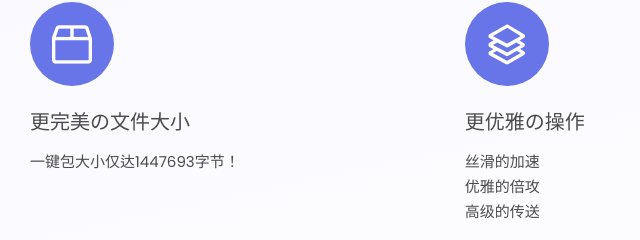
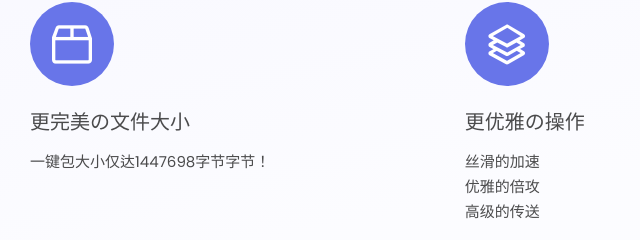
Before and after one commit to Kkebi-Group/Kkebi-group.github.io, a plain HTML site: page index.html in a window 1280 px wide. Shown: the part 1803-2043 px from the top of the page, 0-640 px from the left. Drawn offline with Linux system fonts and the light colour scheme.

Commit message:
看了下，1.0.2的大小是1,447,698 字节

```diff
--- a/index.html
+++ b/index.html
@@ -163,7 +163,7 @@
 					  </div>
 					  <div class="feature-content">
 						  <h4>更完美の文件大小</h4>
-						  <p>一键包大小仅达1447693字节！</p>
+						  <p>一键包大小仅达1447698字节字节！</p>
 					  </div>
 				  </div>
 			  </div>
```
